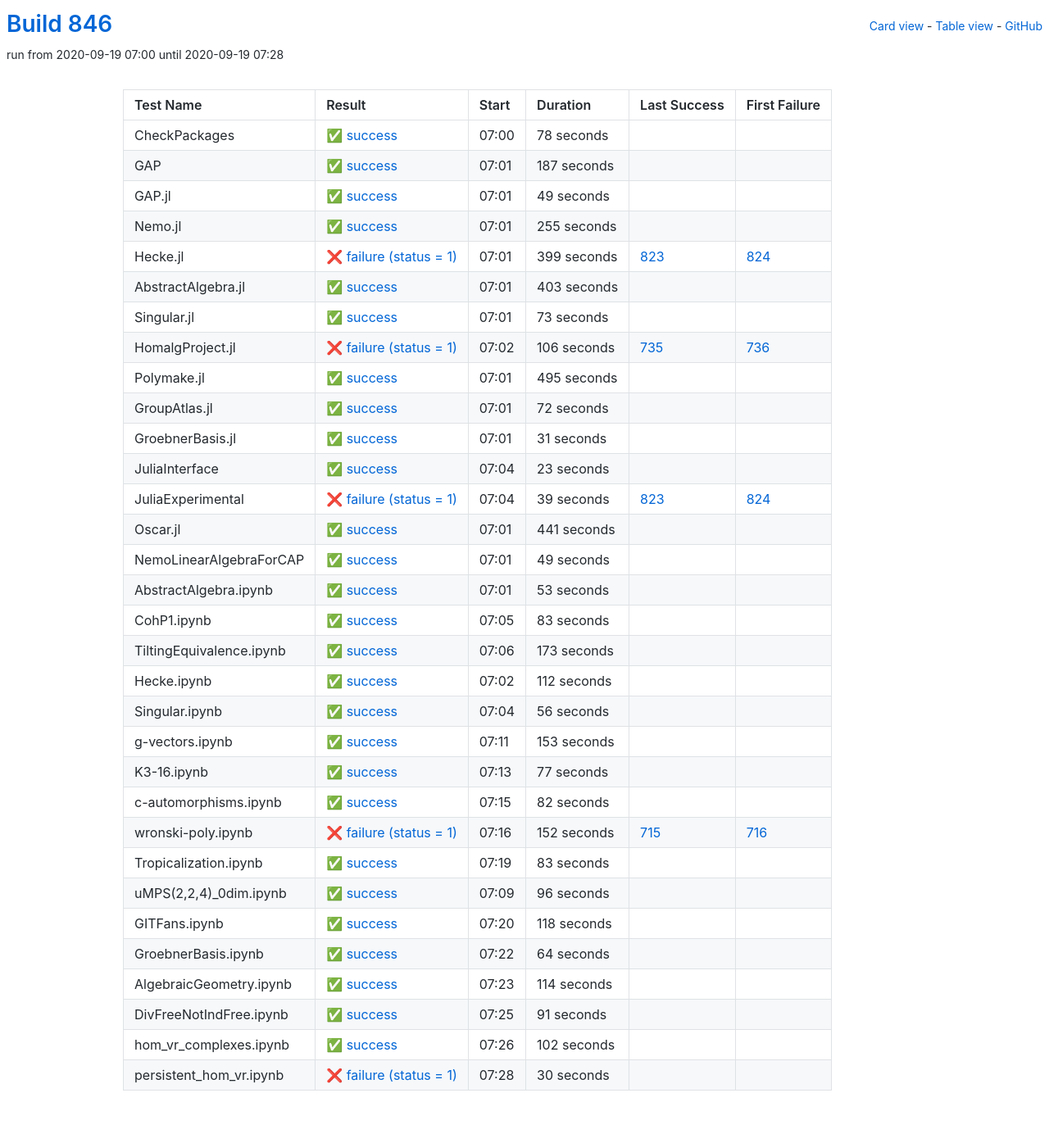
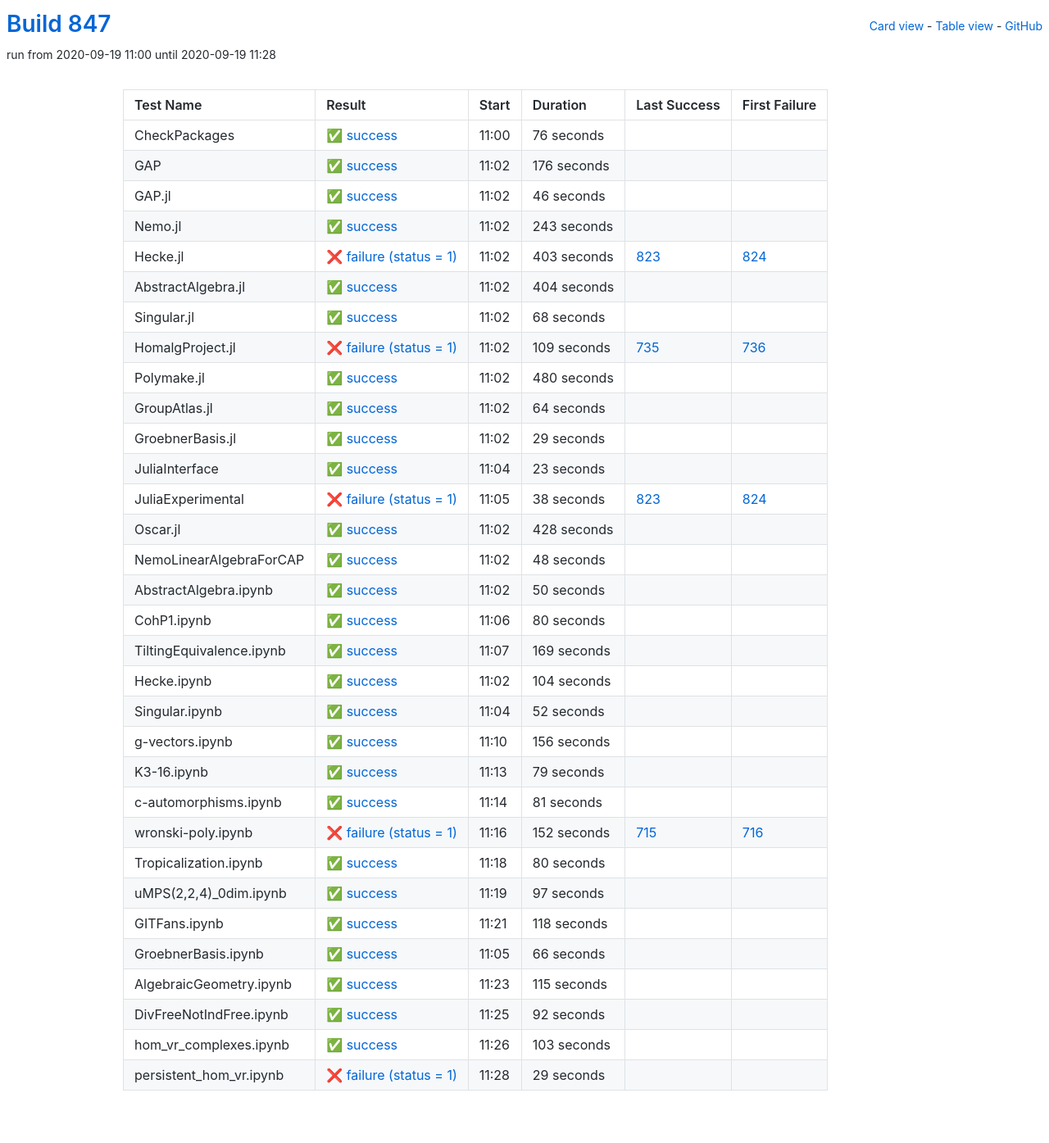
Before and after one commit to oscar-system/oscar-ci-status-stable, a Jekyll site: the page built from table.html, in a window 1280 px wide. Shown: the whole page at 82% size. Built offline with Jekyll 4.4.1, drawn with Linux system fonts in a browser that asks for light colours.

Commit message:
Build #847

```diff
--- a/_data/ci.yml
+++ b/_data/ci.yml
@@ -1,6 +1,6 @@
 ---
-build: 846
-build_url: https://oscarci.mathematik.uni-kl.de/job/oscar-stable/846/
+build: 847
+build_url: https://oscarci.mathematik.uni-kl.de/job/oscar-stable/847/
 job: oscar-stable
 organization: oscar-system
 repo: oscar-ci-status-stable
@@ -8,140 +8,140 @@ repourl: https://github.com/oscar-system/oscar-ci-status-stable
 tests:
 - name: CheckPackages
   id: checkpackages
-  log: https://oscarci.mathematik.uni-kl.de/job/oscar-stable/846/artifact/logs/build-846/CheckPackages.log
-  start: 2020-09-19 07:00
+  log: https://oscarci.mathematik.uni-kl.de/job/oscar-stable/847/artifact/logs/build-847/CheckPackages.log
+  start: 2020-09-19 11:00
   success: true
   exitcode: 0
   status: success
-  duration: 78
+  duration: 76
   last_success: false
   last_success_url:
   first_failure: false
   first_failure_url:
 - name: GAP
   id: gap
-  log: https://oscarci.mathematik.uni-kl.de/job/oscar-stable/846/artifact/logs/build-846/GAP.log
-  start: 2020-09-19 07:01
+  log: https://oscarci.mathematik.uni-kl.de/job/oscar-stable/847/artifact/logs/build-847/GAP.log
+  start: 2020-09-19 11:02
   success: true
   exitcode: 0
   status: success
-  duration: 187
+  duration: 176
   last_success: false
   last_success_url:
   first_failure: false
   first_failure_url:
 - name: GAP.jl
   id: gap-jl
-  log: https://oscarci.mathematik.uni-kl.de/job/oscar-stable/846/artifact/logs/build-846/GAP.jl.log
-  start: 2020-09-19 07:01
+  log: https://oscarci.mathematik.uni-kl.de/job/oscar-stable/847/artifact/logs/build-847/GAP.jl.log
+  start: 2020-09-19 11:02
   success: true
   exitcode: 0
   status: success
-  duration: 49
+  duration: 46
   last_success: false
   last_success_url:
   first_failure: false
   first_failure_url:
 - name: Nemo.jl
   id: nemo-jl
-  log: https://oscarci.mathematik.uni-kl.de/job/oscar-stable/846/artifact/logs/build-846/Nemo.jl.log
-  start: 2020-09-19 07:01
+  log: https://oscarci.mathematik.uni-kl.de/job/oscar-stable/847/artifact/logs/build-847/Nemo.jl.log
+  start: 2020-09-19 11:02
   success: true
   exitcode: 0
   status: success
-  duration: 255
+  duration: 243
   last_success: false
   last_success_url:
   first_failure: false
   first_failure_url:
 - name: Hecke.jl
   id: hecke-jl
-  log: https://oscarci.mathematik.uni-kl.de/job/oscar-stable/846/artifact/logs/build-846/Hecke.jl.log
-  start: 2020-09-19 07:01
+  log: https://oscarci.mathematik.uni-kl.de/job/oscar-stable/847/artifact/logs/build-847/Hecke.jl.log
+  start: 2020-09-19 11:02
   success: false
   exitcode: 1
   status: failure
-  duration: 399
+  duration: 403
   last_success: 823
   last_success_url: https://oscarci.mathematik.uni-kl.de/job/oscar-stable/823/
   first_failure: 824
   first_failure_url: https://oscarci.mathematik.uni-kl.de/job/oscar-stable/824/
 - name: AbstractAlgebra.jl
   id: abstractalgebra-jl
-  log: https://oscarci.mathematik.uni-kl.de/job/oscar-stable/846/artifact/logs/build-846/AbstractAlgebra.jl.log
-  start: 2020-09-19 07:01
+  log: https://oscarci.mathematik.uni-kl.de/job/oscar-stable/847/artifact/logs/build-847/AbstractAlgebra.jl.log
+  start: 2020-09-19 11:02
   success: true
   exitcode: 0
   status: success
-  duration: 403
+  duration: 404
   last_success: false
   last_success_url:
   first_failure: false
   first_failure_url:
 - name: Singular.jl
   id: singular-jl
-  log: https://oscarci.mathematik.uni-kl.de/job/oscar-stable/846/artifact/logs/build-846/Singular.jl.log
-  start: 2020-09-19 07:01
+  log: https://oscarci.mathematik.uni-kl.de/job/oscar-stable/847/artifact/logs/build-847/Singular.jl.log
+  start: 2020-09-19 11:02
   success: true
   exitcode: 0
   status: success
-  duration: 73
+  duration: 68
   last_success: false
   last_success_url:
   first_failure: false
   first_failure_url:
 - name: HomalgProject.jl
   id: homalgproject-jl
-  log: https://oscarci.mathematik.uni-kl.de/job/oscar-stable/846/artifact/logs/build-846/HomalgProject.jl.log
-  start: 2020-09-19 07:02
+  log: https://oscarci.mathematik.uni-kl.de/job/oscar-stable/847/artifact/logs/build-847/HomalgProject.jl.log
+  start: 2020-09-19 11:02
   success: false
   exitcode: 1
   status: failure
-  duration: 106
+  duration: 109
   last_success: 735
   last_success_url: https://oscarci.mathematik.uni-kl.de/job/oscar-stable/735/
   first_failure: 736
   first_failure_url: https://oscarci.mathematik.uni-kl.de/job/oscar-stable/736/
 - name: Polymake.jl
   id: polymake-jl
-  log: https://oscarci.mathematik.uni-kl.de/job/oscar-stable/846/artifact/logs/build-846/Polymake.jl.log
-  start: 2020-09-19 07:01
+  log: https://oscarci.mathematik.uni-kl.de/job/oscar-stable/847/artifact/logs/build-847/Polymake.jl.log
+  start: 2020-09-19 11:02
   success: true
   exitcode: 0
   status: success
-  duration: 495
+  duration: 480
   last_success: false
   last_success_url:
   first_failure: false
   first_failure_url:
 - name: GroupAtlas.jl
   id: groupatlas-jl
-  log: https://oscarci.mathematik.uni-kl.de/job/oscar-stable/846/artifact/logs/build-846/GroupAtlas.jl.log
-  start: 2020-09-19 07:01
+  log: https://oscarci.mathematik.uni-kl.de/job/oscar-stable/847/artifact/logs/build-847/GroupAtlas.jl.log
+  start: 2020-09-19 11:02
   success: true
   exitcode: 0
   status: success
-  duration: 72
+  duration: 64
   last_success: false
   last_success_url:
   first_failure: false
   first_failure_url:
 - name: GroebnerBasis.jl
   id: groebnerbasis-jl
-  log: https://oscarci.mathematik.uni-kl.de/job/oscar-stable/846/artifact/logs/build-846/GroebnerBasis.jl.log
-  start: 2020-09-19 07:01
+  log: https://oscarci.mathematik.uni-kl.de/job/oscar-stable/847/artifact/logs/build-847/GroebnerBasis.jl.log
+  start: 2020-09-19 11:02
   success: true
   exitcode: 0
   status: success
-  duration: 31
+  duration: 29
   last_success: false
   last_success_url:
   first_failure: false
   first_failure_url:
 - name: JuliaInterface
   id: juliainterface
-  log: https://oscarci.mathematik.uni-kl.de/job/oscar-stable/846/artifact/logs/build-846/JuliaInterface.log
-  start: 2020-09-19 07:04
+  log: https://oscarci.mathematik.uni-kl.de/job/oscar-stable/847/artifact/logs/build-847/JuliaInterface.log
+  start: 2020-09-19 11:04
   success: true
   exitcode: 0
   status: success
@@ -152,140 +152,140 @@ tests:
   first_failure_url:
 - name: JuliaExperimental
   id: juliaexperimental
-  log: https://oscarci.mathematik.uni-kl.de/job/oscar-stable/846/artifact/logs/build-846/JuliaExperimental.log
-  start: 2020-09-19 07:04
+  log: https://oscarci.mathematik.uni-kl.de/job/oscar-stable/847/artifact/logs/build-847/JuliaExperimental.log
+  start: 2020-09-19 11:05
   success: false
   exitcode: 1
   status: failure
-  duration: 39
+  duration: 38
   last_success: 823
   last_success_url: https://oscarci.mathematik.uni-kl.de/job/oscar-stable/823/
   first_failure: 824
   first_failure_url: https://oscarci.mathematik.uni-kl.de/job/oscar-stable/824/
 - name: Oscar.jl
   id: oscar-jl
-  log: https://oscarci.mathematik.uni-kl.de/job/oscar-stable/846/artifact/logs/build-846/Oscar.jl.log
-  start: 2020-09-19 07:01
+  log: https://oscarci.mathematik.uni-kl.de/job/oscar-stable/847/artifact/logs/build-847/Oscar.jl.log
+  start: 2020-09-19 11:02
   success: true
   exitcode: 0
   status: success
-  duration: 441
+  duration: 428
   last_success: false
   last_success_url:
   first_failure: false
   first_failure_url:
 - name: NemoLinearAlgebraForCAP
   id: nemolinearalgebraforcap
-  log: https://oscarci.mathematik.uni-kl.de/job/oscar-stable/846/artifact/logs/build-846/NemoLinearAlgebraForCAP.log
-  start: 2020-09-19 07:01
+  log: https://oscarci.mathematik.uni-kl.de/job/oscar-stable/847/artifact/logs/build-847/NemoLinearAlgebraForCAP.log
+  start: 2020-09-19 11:02
   success: true
   exitcode: 0
   status: success
-  duration: 49
+  duration: 48
   last_success: false
   last_success_url:
   first_failure: false
   first_failure_url:
 - name: AbstractAlgebra.ipynb
   id: abstractalgebra-ipynb
-  log: https://oscarci.mathematik.uni-kl.de/job/oscar-stable/846/artifact/logs/build-846/AbstractAlgebra.ipynb.log
-  start: 2020-09-19 07:01
+  log: https://oscarci.mathematik.uni-kl.de/job/oscar-stable/847/artifact/logs/build-847/AbstractAlgebra.ipynb.log
+  start: 2020-09-19 11:02
   success: true
   exitcode: 0
   status: success
-  duration: 53
+  duration: 50
   last_success: false
   last_success_url:
   first_failure: false
   first_failure_url:
 - name: CohP1.ipynb
   id: cohp1-ipynb
-  log: https://oscarci.mathematik.uni-kl.de/job/oscar-stable/846/artifact/logs/build-846/CohP1.ipynb.log
-  start: 2020-09-19 07:05
+  log: https://oscarci.mathematik.uni-kl.de/job/oscar-stable/847/artifact/logs/build-847/CohP1.ipynb.log
+  start: 2020-09-19 11:06
   success: true
   exitcode: 0
   status: success
-  duration: 83
+  duration: 80
   last_success: false
   last_success_url:
   first_failure: false
   first_failure_url:
 - name: TiltingEquivalence.ipynb
   id: tiltingequivalence-ipynb
-  log: https://oscarci.mathematik.uni-kl.de/job/oscar-stable/846/artifact/logs/build-846/TiltingEquivalence.ipynb.log
-  start: 2020-09-19 07:06
+  log: https://oscarci.mathematik.uni-kl.de/job/oscar-stable/847/artifact/logs/build-847/TiltingEquivalence.ipynb.log
+  start: 2020-09-19 11:07
   success: true
   exitcode: 0
   status: success
-  duration: 173
+  duration: 169
   last_success: false
   last_success_url:
   first_failure: false
   first_failure_url:
 - name: Hecke.ipynb
   id: hecke-ipynb
-  log: https://oscarci.mathematik.uni-kl.de/job/oscar-stable/846/artifact/logs/build-846/Hecke.ipynb.log
-  start: 2020-09-19 07:02
+  log: https://oscarci.mathematik.uni-kl.de/job/oscar-stable/847/artifact/logs/build-847/Hecke.ipynb.log
+  start: 2020-09-19 11:02
   success: true
   exitcode: 0
   status: success
-  duration: 112
+  duration: 104
   last_success: false
   last_success_url:
   first_failure: false
   first_failure_url:
 - name: Singular.ipynb
   id: singular-ipynb
-  log: https://oscarci.mathematik.uni-kl.de/job/oscar-stable/846/artifact/logs/build-846/Singular.ipynb.log
-  start: 2020-09-19 07:04
+  log: https://oscarci.mathematik.uni-kl.de/job/oscar-stable/847/artifact/logs/build-847/Singular.ipynb.log
+  start: 2020-09-19 11:04
   success: true
   exitcode: 0
   status: success
-  duration: 56
+  duration: 52
   last_success: false
   last_success_url:
   first_failure: false
   first_failure_url:
 - name: g-vectors.ipynb
   id: g-vectors-ipynb
-  log: https://oscarci.mathematik.uni-kl.de/job/oscar-stable/846/artifact/logs/build-846/g-vectors.ipynb.log
-  start: 2020-09-19 07:11
+  log: https://oscarci.mathematik.uni-kl.de/job/oscar-stable/847/artifact/logs/build-847/g-vectors.ipynb.log
+  start: 2020-09-19 11:10
   success: true
   exitcode: 0
   status: success
-  duration: 153
+  duration: 156
   last_success: false
   last_success_url:
   first_failure: false
   first_failure_url:
 - name: K3-16.ipynb
   id: k3-16-ipynb
-  log: https://oscarci.mathematik.uni-kl.de/job/oscar-stable/846/artifact/logs/build-846/K3-16.ipynb.log
-  start: 2020-09-19 07:13
+  log: https://oscarci.mathematik.uni-kl.de/job/oscar-stable/847/artifact/logs/build-847/K3-16.ipynb.log
+  start: 2020-09-19 11:13
   success: true
   exitcode: 0
   status: success
-  duration: 77
+  duration: 79
   last_success: false
   last_success_url:
   first_failure: false
   first_failure_url:
 - name: c-automorphisms.ipynb
   id: c-automorphisms-ipynb
-  log: https://oscarci.mathematik.uni-kl.de/job/oscar-stable/846/artifact/logs/build-846/c-automorphisms.ipynb.log
-  start: 2020-09-19 07:15
+  log: https://oscarci.mathematik.uni-kl.de/job/oscar-stable/847/artifact/logs/build-847/c-automorphisms.ipynb.log
+  start: 2020-09-19 11:14
   success: true
   exitcode: 0
   status: success
-  duration: 82
+  duration: 81
   last_success: false
   last_success_url:
   first_failure: false
   first_failure_url:
 - name: wronski-poly.ipynb
   id: wronski-poly-ipynb
-  log: https://oscarci.mathematik.uni-kl.de/job/oscar-stable/846/artifact/logs/build-846/wronski-poly.ipynb.log
-  start: 2020-09-19 07:16
+  log: https://oscarci.mathematik.uni-kl.de/job/oscar-stable/847/artifact/logs/build-847/wronski-poly.ipynb.log
+  start: 2020-09-19 11:16
   success: false
   exitcode: 1
   status: failure
@@ -296,32 +296,32 @@ tests:
   first_failure_url: https://oscarci.mathematik.uni-kl.de/job/oscar-stable/716/
 - name: Tropicalization.ipynb
   id: tropicalization-ipynb
-  log: https://oscarci.mathematik.uni-kl.de/job/oscar-stable/846/artifact/logs/build-846/Tropicalization.ipynb.log
-  start: 2020-09-19 07:19
+  log: https://oscarci.mathematik.uni-kl.de/job/oscar-stable/847/artifact/logs/build-847/Tropicalization.ipynb.log
+  start: 2020-09-19 11:18
   success: true
   exitcode: 0
   status: success
-  duration: 83
+  duration: 80
   last_success: false
   last_success_url:
   first_failure: false
   first_failure_url:
 - name: uMPS(2,2,4)_0dim.ipynb
   id: umps-2-2-4-0dim-ipynb
-  log: https://oscarci.mathematik.uni-kl.de/job/oscar-stable/846/artifact/logs/build-846/uMPS-2-2-4-_0dim.ipynb.log
-  start: 2020-09-19 07:09
+  log: https://oscarci.mathematik.uni-kl.de/job/oscar-stable/847/artifact/logs/build-847/uMPS-2-2-4-_0dim.ipynb.log
+  start: 2020-09-19 11:19
   success: true
   exitcode: 0
   status: success
-  duration: 96
+  duration: 97
   last_success: false
   last_success_url:
   first_failure: false
   first_failure_url:
 - name: GITFans.ipynb
   id: gitfans-ipynb
-  log: https://oscarci.mathematik.uni-kl.de/job/oscar-stable/846/artifact/logs/build-846/GITFans.ipynb.log
-  start: 2020-09-19 07:20
+  log: https://oscarci.mathematik.uni-kl.de/job/oscar-stable/847/artifact/logs/build-847/GITFans.ipynb.log
+  start: 2020-09-19 11:21
   success: true
   exitcode: 0
   status: success
@@ -332,60 +332,60 @@ tests:
   first_failure_url:
 - name: GroebnerBasis.ipynb
   id: groebnerbasis-ipynb
-  log: https://oscarci.mathematik.uni-kl.de/job/oscar-stable/846/artifact/logs/build-846/GroebnerBasis.ipynb.log
-  start: 2020-09-19 07:22
+  log: https://oscarci.mathematik.uni-kl.de/job/oscar-stable/847/artifact/logs/build-847/GroebnerBasis.ipynb.log
+  start: 2020-09-19 11:05
   success: true
   exitcode: 0
   status: success
-  duration: 64
+  duration: 66
   last_success: false
   last_success_url:
   first_failure: false
   first_failure_url:
 - name: AlgebraicGeometry.ipynb
   id: algebraicgeometry-ipynb
-  log: https://oscarci.mathematik.uni-kl.de/job/oscar-stable/846/artifact/logs/build-846/AlgebraicGeometry.ipynb.log
-  start: 2020-09-19 07:23
+  log: https://oscarci.mathematik.uni-kl.de/job/oscar-stable/847/artifact/logs/build-847/AlgebraicGeometry.ipynb.log
+  start: 2020-09-19 11:23
   success: true
   exitcode: 0
   status: success
-  duration: 114
+  duration: 115
   last_success: false
   last_success_url:
   first_failure: false
   first_failure_url:
 - name: DivFreeNotIndFree.ipynb
   id: divfreenotindfree-ipynb
-  log: https://oscarci.mathematik.uni-kl.de/job/oscar-stable/846/artifact/logs/build-846/DivFreeNotIndFree.ipynb.log
-  start: 2020-09-19 07:25
+  log: https://oscarci.mathematik.uni-kl.de/job/oscar-stable/847/artifact/logs/build-847/DivFreeNotIndFree.ipynb.log
+  start: 2020-09-19 11:25
   success: true
   exitcode: 0
   status: success
-  duration: 91
+  duration: 92
   last_success: false
   last_success_url:
   first_failure: false
   first_failure_url:
 - name: hom_vr_complexes.ipynb
   id: hom-vr-complexes-ipynb
-  log: https://oscarci.mathematik.uni-kl.de/job/oscar-stable/846/artifact/logs/build-846/hom_vr_complexes.ipynb.log
-  start: 2020-09-19 07:26
+  log: https://oscarci.mathematik.uni-kl.de/job/oscar-stable/847/artifact/logs/build-847/hom_vr_complexes.ipynb.log
+  start: 2020-09-19 11:26
   success: true
   exitcode: 0
   status: success
-  duration: 102
+  duration: 103
   last_success: false
   last_success_url:
   first_failure: false
   first_failure_url:
 - name: persistent_hom_vr.ipynb
   id: persistent-hom-vr-ipynb
-  log: https://oscarci.mathematik.uni-kl.de/job/oscar-stable/846/artifact/logs/build-846/persistent_hom_vr.ipynb.log
-  start: 2020-09-19 07:28
+  log: https://oscarci.mathematik.uni-kl.de/job/oscar-stable/847/artifact/logs/build-847/persistent_hom_vr.ipynb.log
+  start: 2020-09-19 11:28
   success: false
   exitcode: 1
   status: failure
-  duration: 30
+  duration: 29
   last_success: false
   last_success_url:
   first_failure: false
```
Also changed, not shown: README.md.
